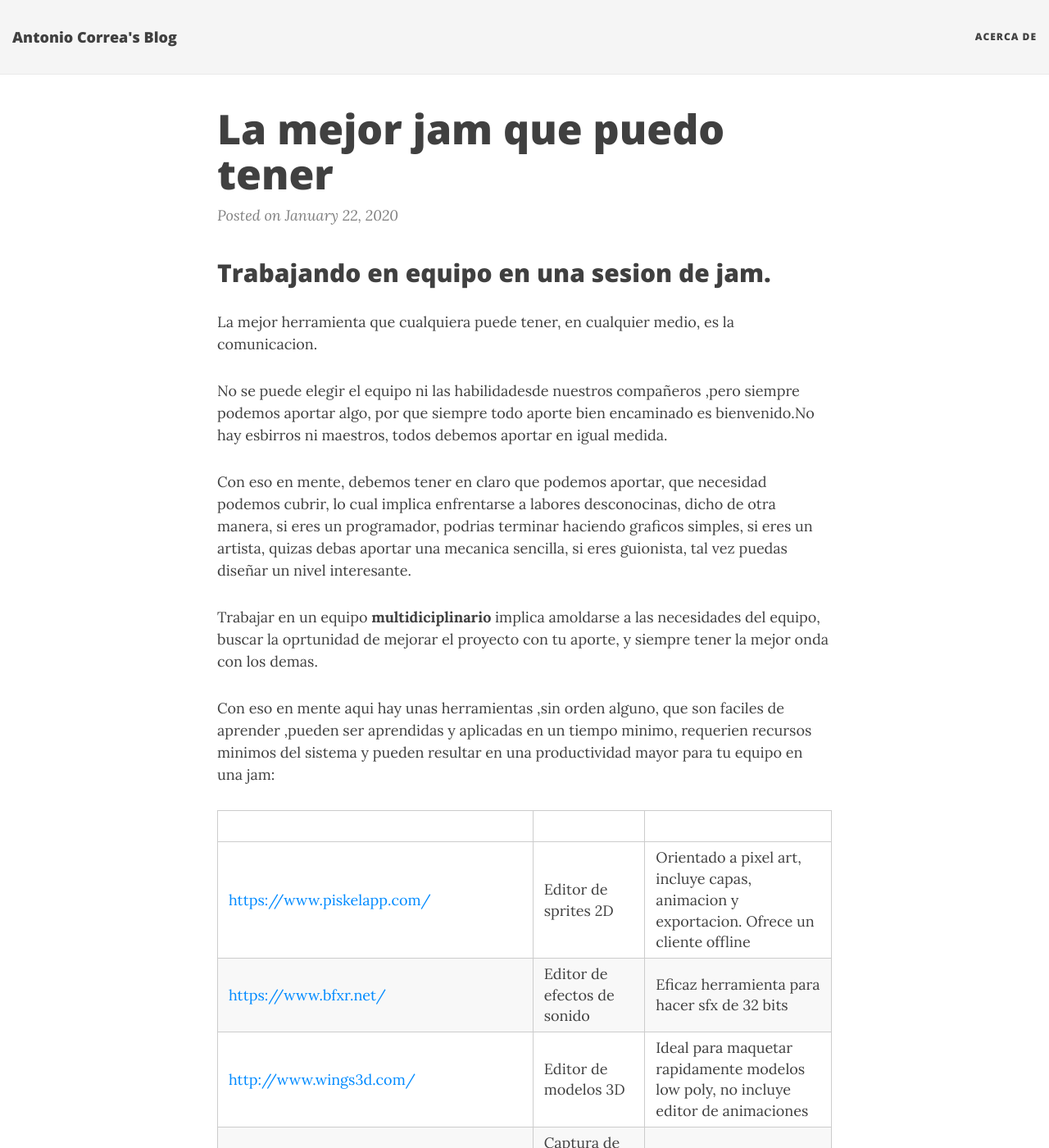
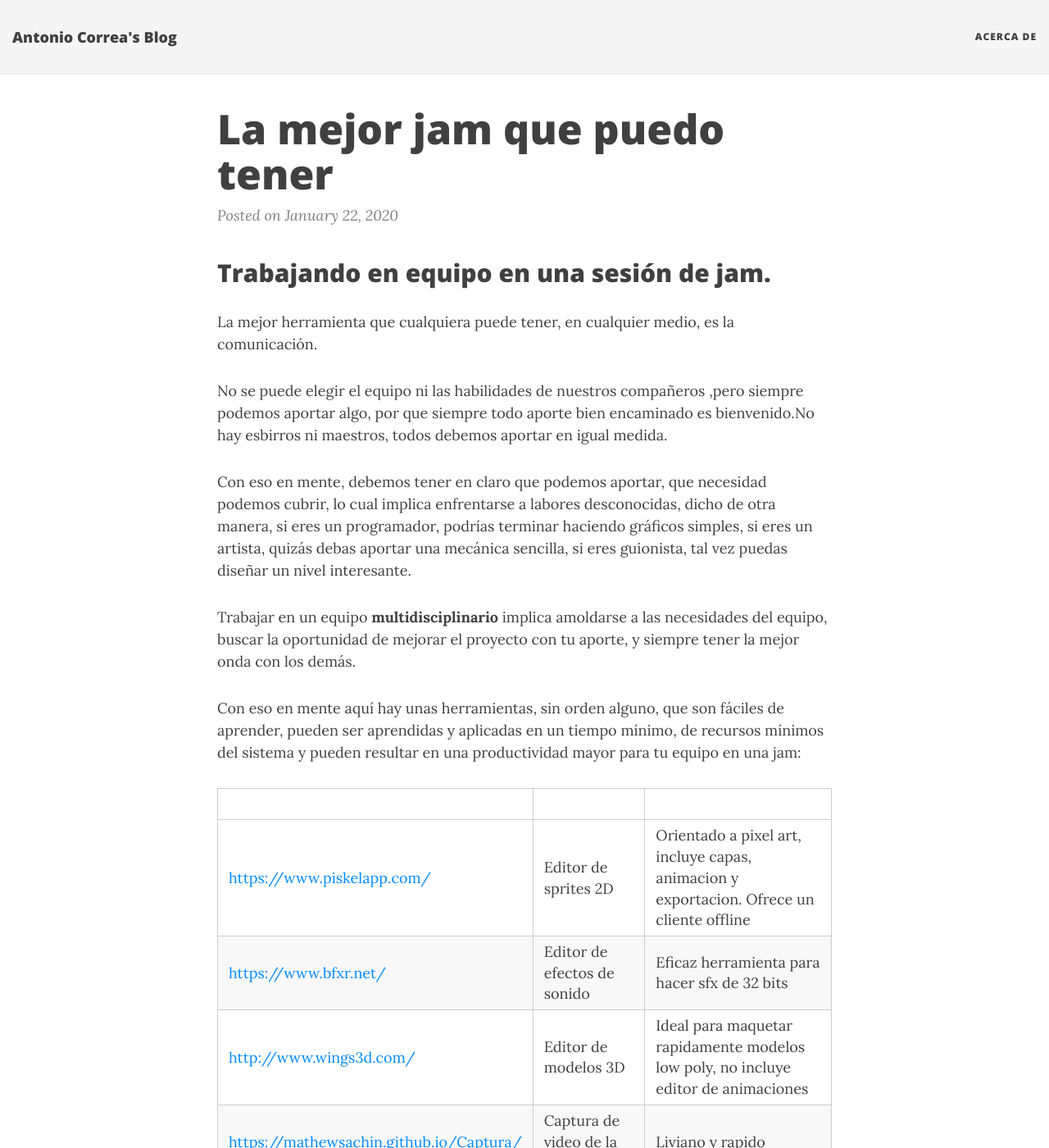
Before and after one commit to AntonCorrea/antoncorrea.github.io, a Jekyll site: the page built from _posts/2020-01-22-me-preparo-para-la-jam.md, in a window 1280 px wide and 1400 px high. Shown: the whole window at 82% size. Built offline with Jekyll 4.4.1, drawn with Linux system fonts in a browser that asks for light colours; nearby versions of some CDN libraries.

Commit message:
Update 2020-01-22-me-preparo-para-la-jam.md

```diff
--- a/_posts/2020-01-22-me-preparo-para-la-jam.md
+++ b/_posts/2020-01-22-me-preparo-para-la-jam.md
@@ -4,16 +4,16 @@ published: true
 title: La mejor jam que puedo tener
 ---
 
-## Trabajando en equipo en una sesion de jam.
-La mejor herramienta que cualquiera puede tener, en cualquier medio, es la comunicacion.
+## Trabajando en equipo en una sesión de jam.
+La mejor herramienta que cualquiera puede tener, en cualquier medio, es la comunicación.
 
-No se puede elegir el equipo ni las habilidadesde nuestros compañeros ,pero siempre podemos aportar algo, por que siempre todo aporte bien encaminado es bienvenido.No hay esbirros ni maestros, todos debemos aportar en igual medida.
+No se puede elegir el equipo ni las habilidades de nuestros compañeros ,pero siempre podemos aportar algo, por que siempre todo aporte bien encaminado es bienvenido.No hay esbirros ni maestros, todos debemos aportar en igual medida.
 
-Con eso en mente, debemos tener en claro que podemos aportar, que necesidad podemos cubrir, lo cual implica enfrentarse a labores desconocinas, dicho de otra manera, si eres un programador, podrias terminar haciendo graficos simples, si eres un artista, quizas debas aportar una mecanica sencilla, si eres guionista, tal vez puedas diseñar un nivel interesante.
+Con eso en mente, debemos tener en claro que podemos aportar, que necesidad podemos cubrir, lo cual implica enfrentarse a labores desconocidas, dicho de otra manera, si eres un programador, podrías terminar haciendo gráficos simples, si eres un artista, quizás debas aportar una mecánica sencilla, si eres guionista, tal vez puedas diseñar un nivel interesante.
 
-Trabajar en un equipo **multidiciplinario** implica amoldarse a las necesidades del equipo, buscar la oprtunidad de mejorar el proyecto con tu aporte, y siempre tener la mejor onda con los demas.
+Trabajar en un equipo **multidisciplinario** implica amoldarse a las necesidades del equipo, buscar la oportunidad de mejorar el proyecto con tu aporte, y siempre tener la mejor onda con los demás.
 
-Con eso en mente aqui hay unas herramientas ,sin orden alguno, que son faciles de aprender ,pueden ser aprendidas y aplicadas en un tiempo minimo, requerien recursos minimos del sistema y pueden resultar en una productividad mayor para tu equipo en una jam:
+Con eso en mente aquí hay unas herramientas, sin orden alguno, que son fáciles de aprender, pueden ser aprendidas y aplicadas en un tiempo mínimo, de recursos mínimos del sistema y pueden resultar en una productividad mayor para tu equipo en una jam:
 
 | | | |
 |---|---|---|
```
